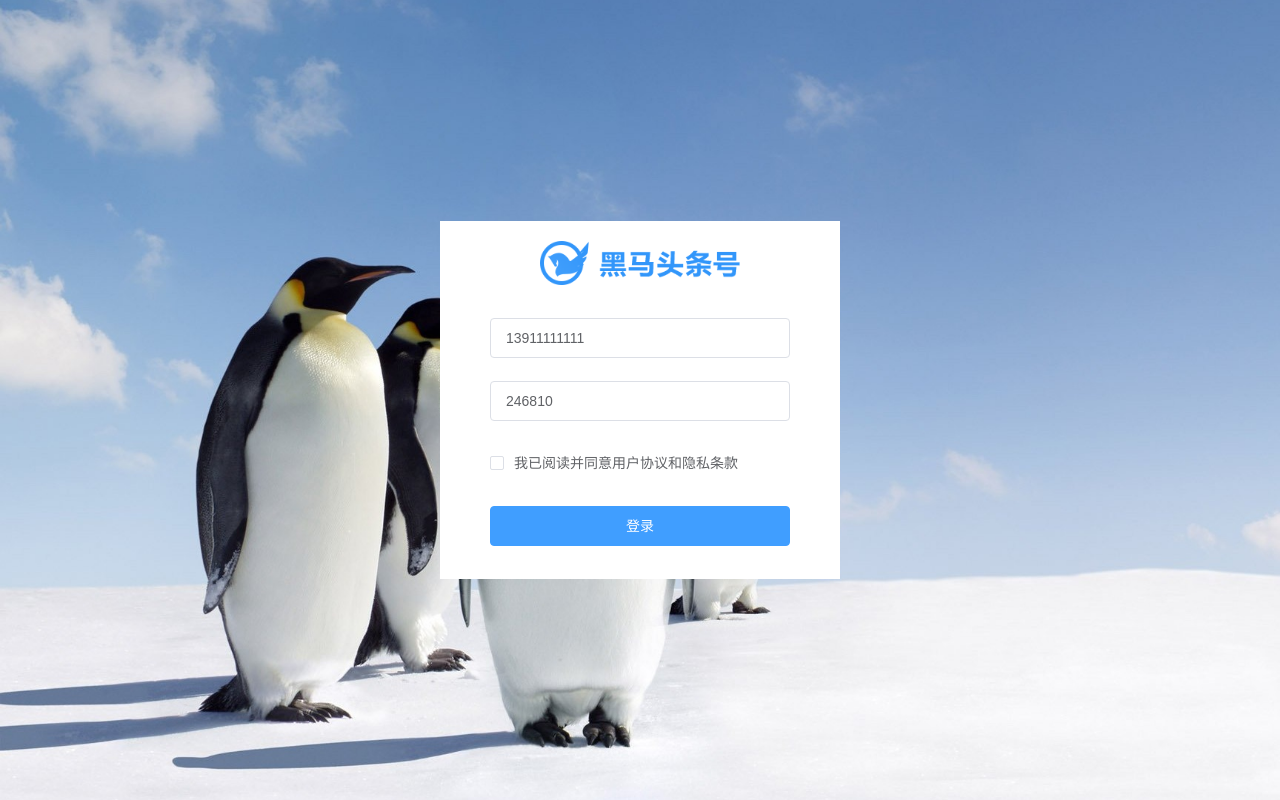
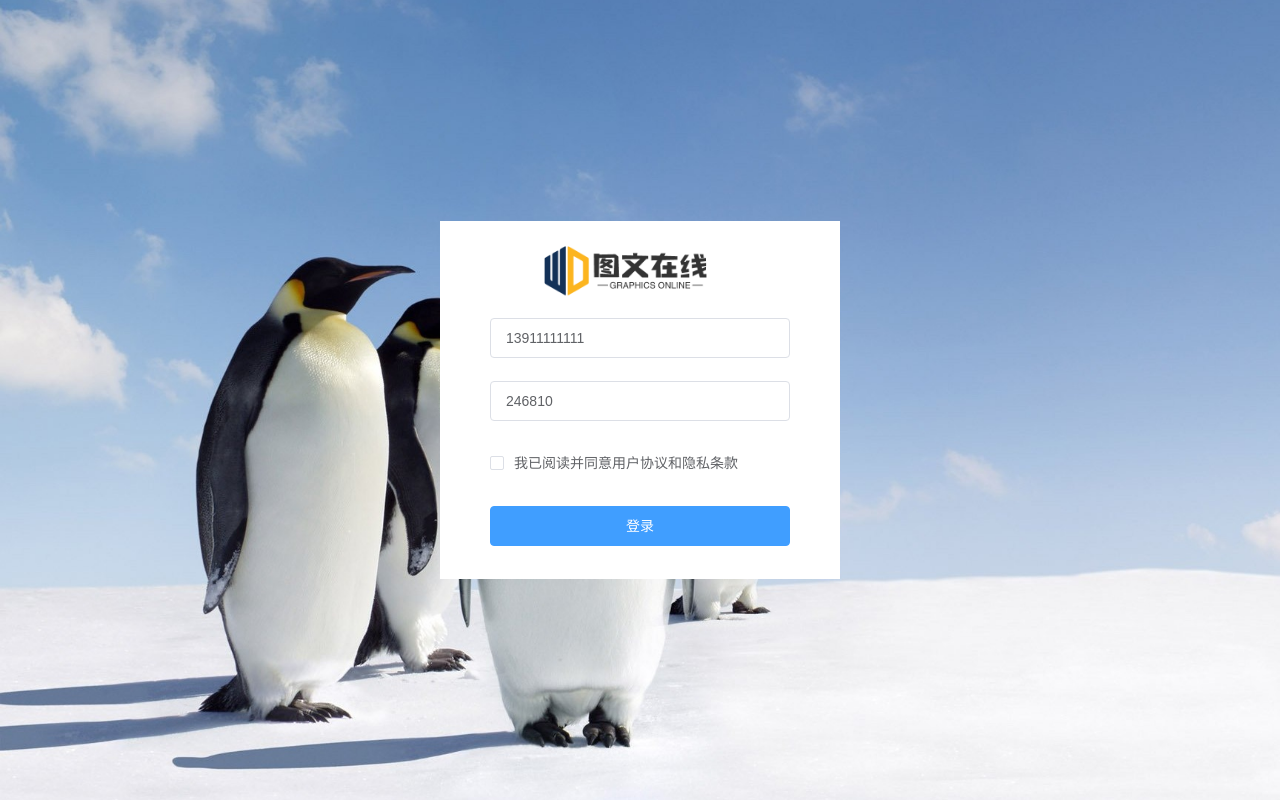
Before and after one commit to isssxiaolei/pc-admin, a Vue app: page /#/login in a window 1280 px wide. Built offline with nearby package versions, Linux system fonts and the light colour scheme.

Commit message:
打包完成

```diff
--- a/src/views/login/index.vue
+++ b/src/views/login/index.vue
@@ -160,7 +160,7 @@ export default {
         .logo {
           width: 200px;
           height: 57px;
-          background: url('./logo_index.png') no-repeat;
+          background: url('./logo.png') no-repeat;
           background-size: contain;
         }
       }
```
Also changed, not shown: src/views/login/logo.png (added), 9 other files (tests, documents, lock files or other folders).
